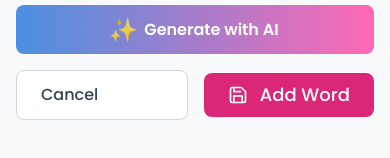
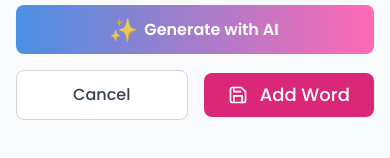
Before and after one commit to DevanshiShah29/WordDeck, a Next.js app: page /add in a window 390 px wide. Shown: the part 2007-2165 px from the top of the page. Built offline with nearby package versions, Linux system fonts and the light colour scheme; a web font is replaced by a local one.

Commit message:
enhancements

```diff
--- a/src/app/add/page.js
+++ b/src/app/add/page.js
@@ -274,7 +274,7 @@ const VocabularyForm = () => {
                 <div className="flex w-full md:w-auto items-center gap-4">
                   <Link
                     href="/word"
-                    className="px-6 py-3 border border-gray-300 text-gray-700 bg-white rounded-lg hover:bg-gray-100 transition-colors font-medium w-1/2 md:w-auto"
+                    className="px-6 py-3 border text-center border-gray-300 text-gray-700 bg-white rounded-lg hover:bg-gray-100 transition-colors font-medium w-1/2 md:w-auto"
                   >
                     Cancel
                   </Link>
--- a/src/app/edit/[slug]/page.js
+++ b/src/app/edit/[slug]/page.js
@@ -353,7 +353,7 @@ const EditVocabularyForm = ({ params }) => {
                   <div className="flex w-full md:w-auto items-center gap-4">
                     <Link
                       href="/word"
-                      className="px-6 py-3 border border-gray-300 text-gray-700 bg-white rounded-lg hover:bg-gray-100 transition-colors font-medium w-1/2 md:w-auto"
+                      className="px-6 py-3 border border-gray-300 text-center text-gray-700 bg-white rounded-lg hover:bg-gray-100 transition-colors font-medium w-1/2 md:w-auto"
                     >
                       Cancel
                     </Link>
--- a/src/app/quiz/Result.js
+++ b/src/app/quiz/Result.js
@@ -3,7 +3,6 @@ import { useRouter } from "next/navigation";
 import Card from "@/components/Card";
 import Button from "@/components/buttons/Button";
 import { slugify } from "@/utils/helper";
-const PRIMARY_BG_CLASS = "bg-indigo-600 hover:bg-indigo-700 text-white";
 
 const ReviewScreen = ({ quizHistory, totalScore, totalQuestions, onReviewSelect, onRestart }) => {
   const scorePercentage = ((totalScore / totalQuestions) * 100).toFixed(0);
@@ -65,7 +64,8 @@ const ReviewScreen = ({ quizHistory, totalScore, totalQuestions, onReviewSelect,
                 <span className="font-medium text-red-600">{totalQuestions - totalScore}</span>
               </p>
               <p>
-                Accuracy: <span className="font-medium text-indigo-600">{scorePercentage}%</span>
+                Accuracy:
+                <span className="font-medium text-[var(--primary)]">{scorePercentage}%</span>
               </p>
             </div>
           </Card>
```
